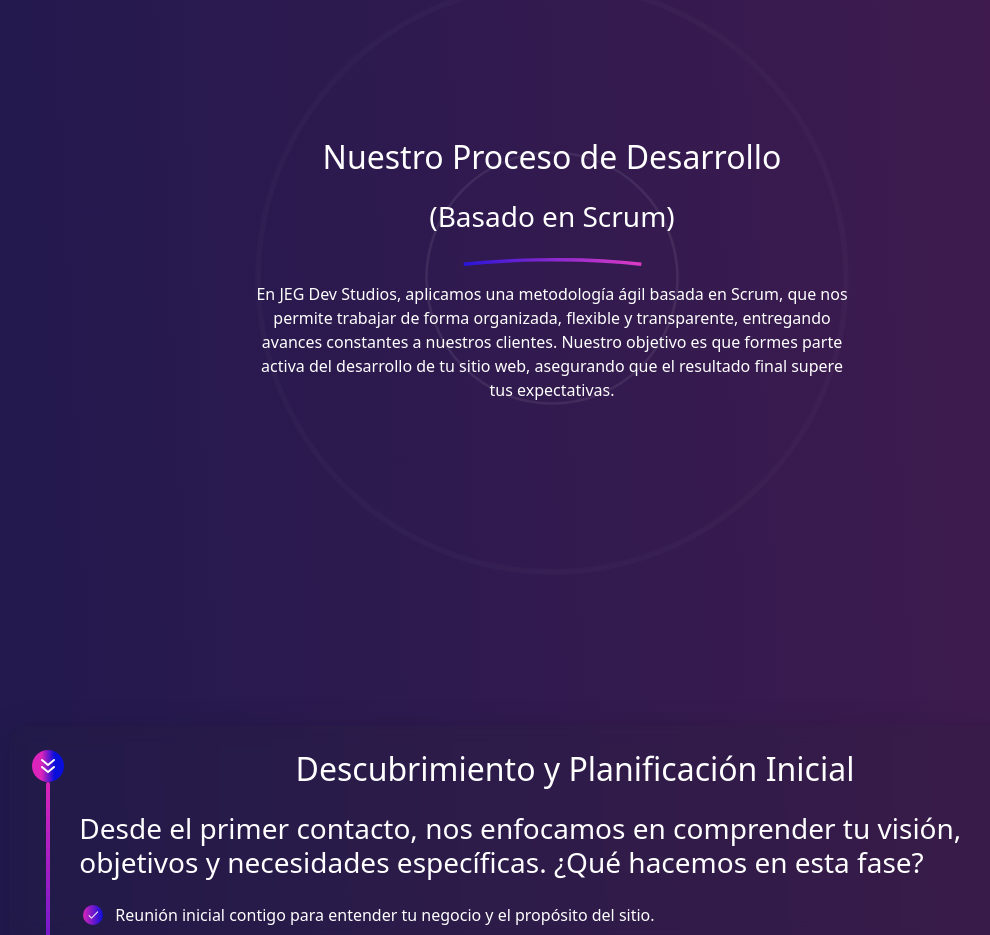
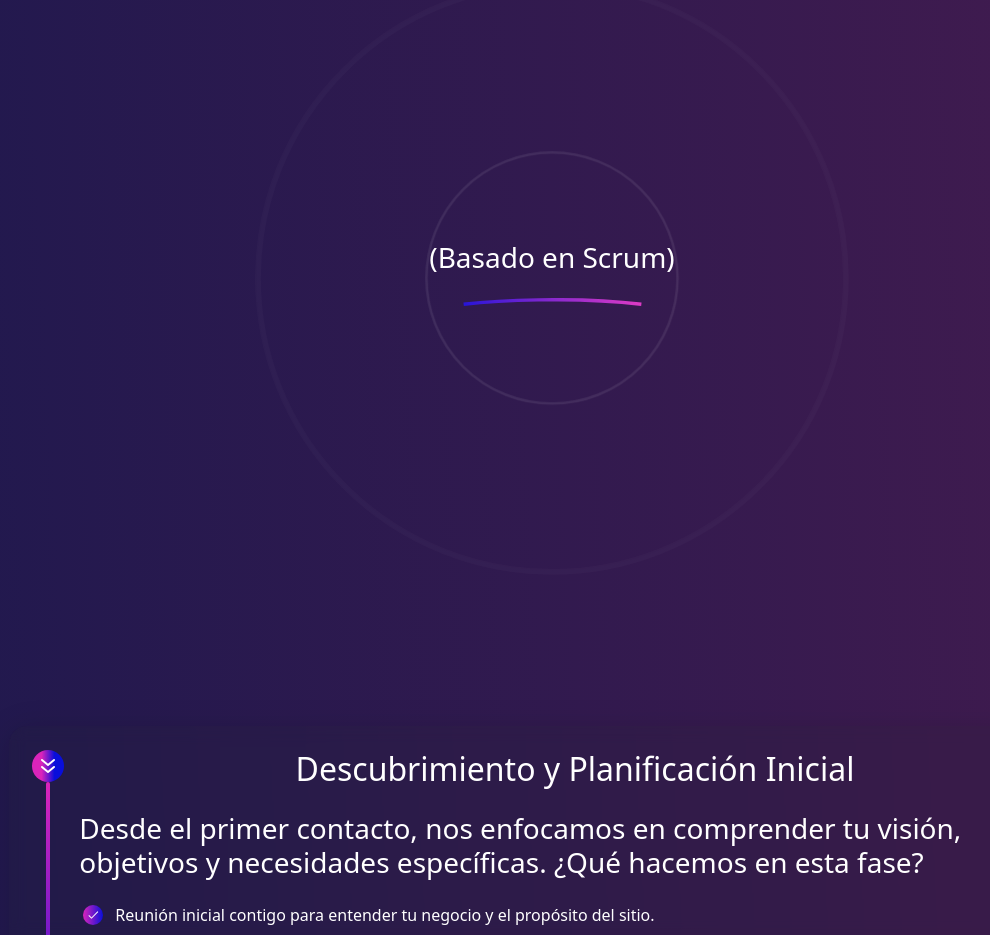
Before and after one commit to JhonnDevJs/jeg-dev-studios-site, a Next.js app: page /servicios/desarrollo-web in a window 1280 px wide. Shown: the part 2840-3775 px from the top of the page, without its empty margins (88-1078 px from the left). Built offline with nearby package versions, Linux system fonts and the light colour scheme.

Commit message:
feat: props adaptation

```diff
--- a/src/components/SectionProcess.jsx
+++ b/src/components/SectionProcess.jsx
@@ -1,12 +1,17 @@
 import Image from "next/image";
 
-export default function SectionProcess() {
+SectionProcess.defaultProps = {
+  title: "",
+  text: "",
+}
+
+export default function SectionProcess({title, text}) {
   return (
     // Cambiado p-3 a p-0 p-sm-3 para eliminar padding en móviles (xs) y mantenerlo en sm+
     <section className="section-process-waves d-flex flex-column bg-transparent justify-content-center align-items-center text-center text-white w-100 h-vh p-3 p-xl-5 position-relative overflow-hidden">
       <article className="process-waves-container d-flex flex-column align-items-center gap-3" style={{ zIndex: 1, position: 'relative' }}>
         <h2 className="text-white text-center">
-          Nuestro Proceso de Desarrollo
+          {title}
         </h2>
         <h3 className="text-white text-center">(Basado en Scrum)</h3>
         <Image
@@ -17,11 +22,7 @@ export default function SectionProcess() {
           height={8}
         />
         <p className="text-white text-center">
-          En JEG Dev Studios, aplicamos una metodología ágil basada en Scrum,
-          que nos permite trabajar de forma organizada, flexible y transparente,
-          entregando avances constantes a nuestros clientes. Nuestro objetivo es
-          que formes parte activa del desarrollo de tu sitio web, asegurando que
-          el resultado final supere tus expectativas.
+          {text}
         </p>
       </article>
     </section>
```
